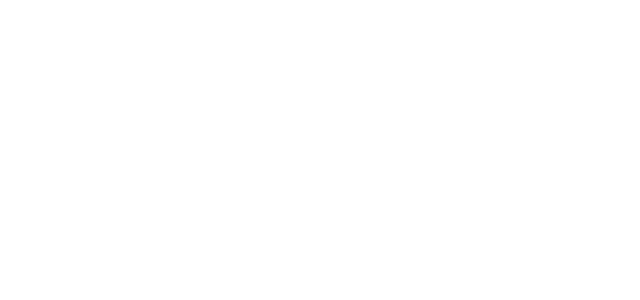
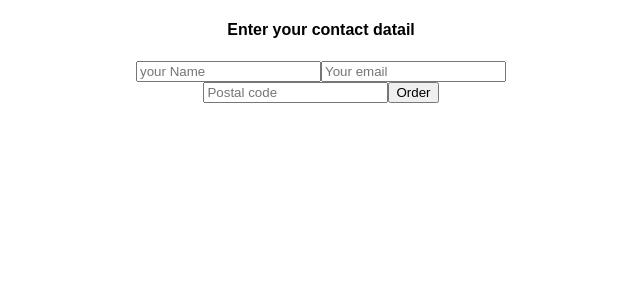
Before and after one commit to ViditJS/HabbitBurger, a React (Create React App) app: page /ContactData in a window 1280 px wide. Shown: the top 300 px of the page, without its empty margins (319-959 px from the left). Built offline with nearby package versions, Linux system fonts and the light colour scheme.

Commit message:
add routing and create SPA application

```diff
--- a/src/components/Burger/OrderSummery/OrderSummery.js
+++ b/src/components/Burger/OrderSummery/OrderSummery.js
@@ -33,6 +33,7 @@ class OrderSummery extends React.Component {
     // To navigate to orderSummery page
        // this.props.history.pushState(this.props.location.state, '/Checkout');
        const queryParams = [];
+       // create URL
        for (let i in this.props.location.state) {
          queryParams.push(encodeURIComponent(i) + '=' + encodeURIComponent(this.props.location.state[i]));
        }
--- a/src/components/Navigation/NavigationItems/NavigationItem/NavigationItem.css
+++ b/src/components/Navigation/NavigationItems/NavigationItem/NavigationItem.css
@@ -15,7 +15,8 @@
   display: block;
 }
 .NavigationItem a:hover,
-  .NavigationItem a:active {
+  .NavigationItem a:active,
+  .NavigationItem a.active {
     background-color: grey;
     border-bottom: 4px solid #40A4C8;
 }
--- a/src/components/Navigation/NavigationItems/NavigationItems.js
+++ b/src/components/Navigation/NavigationItems/NavigationItems.js
@@ -3,8 +3,8 @@ import './NavigationItems.css';
 import NavigationItem from './NavigationItem/NavigationItem'
 const NavigationItems = (props) => (
   <ul className = "NavigationItems">
-    <NavigationItem link = '/'>BurgerBuilder</NavigationItem>
-    <NavigationItem link = '/'>Checkout</NavigationItem>
+    <NavigationItem link = '/' active>BurgerBuilder</NavigationItem>
+    <NavigationItem link = '/Orders'>Orders</NavigationItem>
   </ul>
 );
 export default NavigationItems;
--- /dev/null
+++ b/src/components/Order/Order.css
@@ -0,0 +1,8 @@
+.Order {
+  width: 80%;
+  border: 1px solid #eee;
+  box-shadow: 0 2px 3px #ccc;
+  padding: 10px;
+  margin: 10px auto;
+  box-sizing: border-box;
+}
--- a/src/components/Order/Order.js
+++ b/src/components/Order/Order.js
@@ -0,0 +1,9 @@
+import React from 'react';
+import './Order.css';
+const Order = (props) => (
+  <div className = "Order">
+    <p>ingredients: salad(1)</p>
+    <p>Price: <strong>USD 5.45</strong></p>
+  </div>
+);
+export default Order;
--- a/src/containers/Checkout/Checkout.js
+++ b/src/containers/Checkout/Checkout.js
@@ -1,14 +1,28 @@
 import React, {Component} from 'react';
 import CheckoutSummery from '../../components/Order/CheckoutSummery/CheckoutSummery';
 import Burger from '../../components/Burger/Burger';
+import ContactData from './ContactData/ContactData';
 import './Checkout.css';
+import { Route } from 'react-router-dom';
 class Checkout extends Component {
+  // To Store value from URL
+  // componentDidMount() {
+  //   const query = new URLSearchParams(this.props.location.search);
+  //   const ingredient = {};
+  //   for (let param of query.entries()) {
+  //     ingredient[param] = + param;
+  //   }
+  //   console.log('param', ingredient);
+  // }
   checkOutCancled = () => {
     this.props.history.goBack('/OrderSummery');
   };
-  // checkoutSuccess = () => {
-  //
-  // }
+  checkoutSuccess = () => {
+    this.props.history.replace({
+      pathname: '/ContactData',
+      ingredient: this.props.location.state
+    });
+  }
   render() {
     return (
       <div>
@@ -16,7 +30,8 @@ class Checkout extends Component {
         <div style={{width: '100%', margin: 'auto'}}>
           <Burger ingridient = {this.props.location.state}/>
         </div>
-          <button className='Danger' onClick={this.checkOutCancled}>Cancle</button>
+          <button className = 'Danger' onClick = {this.checkOutCancled}>Cancle</button>
+          <button className = "Success" onClick = {this.checkoutSuccess}>Success</button>
       </div>
     );
   }
--- /dev/null
+++ b/src/containers/Checkout/ContactData/ContactData.css
@@ -0,0 +1,10 @@
+.ContactData {
+  margin: 20px auto;
+  width: 80%;
+  text-align: center;
+}
+@media (min-width: 600px) {
+  .ContactData {
+    width: 500px;
+  }
+}
--- /dev/null
+++ b/src/containers/Checkout/ContactData/ContactData.js
@@ -0,0 +1,35 @@
+import React, {Component} from 'react';
+import './ContactData.css';
+class ContactData extends Component {
+  state = {
+    name: '',
+    email: '',
+    address: {
+      street: '',
+      postalCode: ''
+    }
+  }
+  orderHandler = (event) => {
+    event.preventDefault();
+    // final store ingredient
+    console.log('final ingredient', this.props.location.ingredient);
+  }
+  render() {
+    return (
+      <div className = "ContactData">
+        <h4>Enter your contact datail</h4>
+        <form>
+          <div>
+            <input type="text" name="name" placeholder = "your Name"/>
+            <input type="email" name="email" placeholder = "Your email"/>
+          </div>
+          <div>
+            <input type="text" name="street" placeholder= "Postal code"/>
+            <button onClick = {this.orderHandler}>Order</button>
+          </div>
+        </form>
+      </div>
+    )
+  }
+}
+export default ContactData;
--- /dev/null
+++ b/src/containers/Checkout/Orders/Orders.js
@@ -0,0 +1,40 @@
+import React from 'react';
+import Order from '../../../components/Order/Order';
+import axios from '../../../axios-orders';
+class Orders extends React.Component {
+  state = {
+    order: [],
+    loading: true
+  }
+  componentDidMount() {
+    axios.get('/orders.json')
+    .then(res => {
+      const fetchOrders = [];
+      for (let key in res.data) {
+          fetchOrders.push({
+            ...res.data[key],
+            id: key
+          });
+      }
+      //console.log('data is', fetchOrders);
+        this.setState({
+          order: fetchOrders,
+          lading: false
+        });
+    })
+    .catch(err => {
+      this.setState({
+        laoding: true
+      });
+    });
+  }
+  render() {
+    return (
+      <div>
+        <Order/>
+        <Order/>
+      </div>
+    );
+  }
+}
+export default Orders;
--- a/src/router/Router.js
+++ b/src/router/Router.js
@@ -3,12 +3,16 @@ import {BrowserRouter, Switch, Route} from 'react-router-dom';
 import  App from "../App";
 import OrderSummery from '../components/Burger/OrderSummery/OrderSummery';
 import Checkout from '../containers/Checkout/Checkout';
+import ContactData from '../containers/Checkout/ContactData/ContactData';
+import Orders from '../containers/Checkout/Orders/Orders';
 const Router = () => (
 <BrowserRouter>
   <Switch>
   <Route path = "/" component = {App} exact/>
   <Route path = "/OrderSummery" component = {OrderSummery} />
   <Route path = "/Checkout" component = {Checkout}/>
+  <Route path = "/ContactData" component = {ContactData}/>
+  <Route path = "/Orders" component = {Orders}/>
   </Switch>
 </BrowserRouter>
 
```
